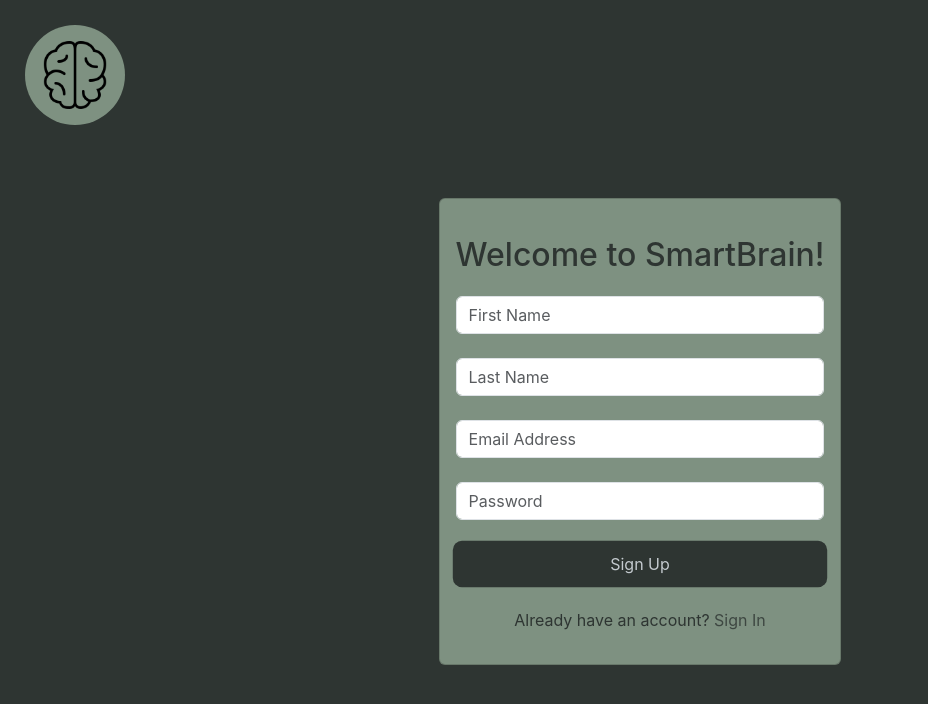
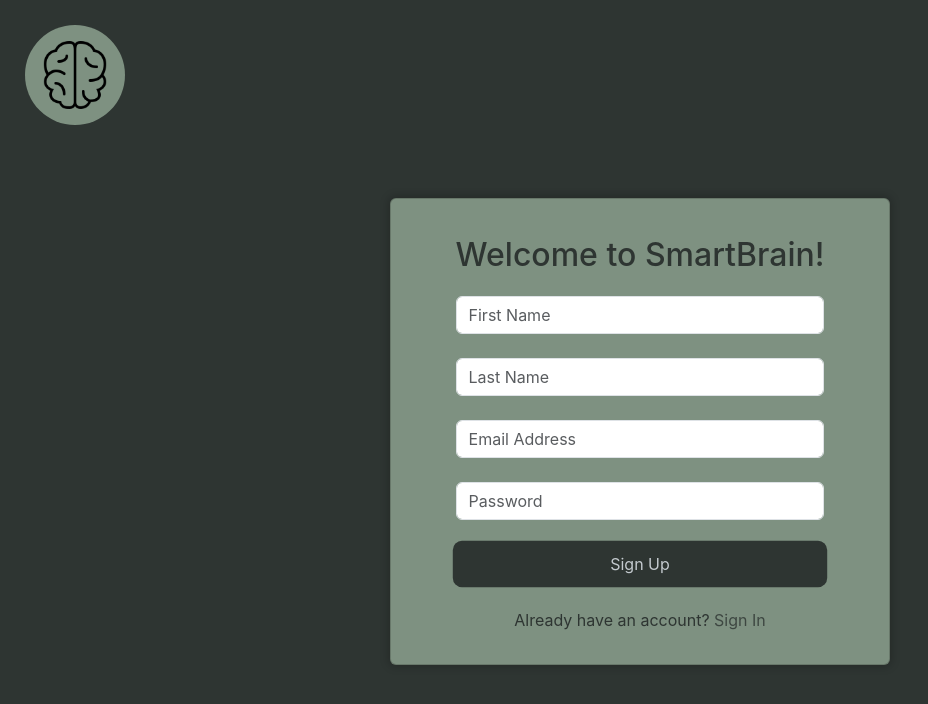
Before and after one commit to liamhackett/smartbrain, a React (Create React App) app: page / in a window 1280 px wide. Both pictures are taken after a click on the element "Sign Up". Shown: the top 704 px of the page, without its empty margins (0-928 px from the left). Built offline with nearby package versions, Linux system fonts and the light colour scheme.

Commit message:
Fixed styling

```diff
--- a/src/components/Register/Register.css
+++ b/src/components/Register/Register.css
@@ -1,7 +1,13 @@
 .sign-up-body{
     background-color: #7E9181;
     color: #2E3532;
+    max-width: 500px;
 }
+.container{
+    display: flex;
+    align-items: center;
+    justify-content: center;
+  }
 .sign-up-text {
     color: #2E3532;
 }
--- a/src/components/Register/Register.js
+++ b/src/components/Register/Register.js
@@ -4,8 +4,8 @@ import "./Register.css";
 
 const Register = ({ onRouteChange }) => {
   return (
-    <Container className="my-5 container">
-      <Card className="sign-up-body">
+    <Container className="my-5">
+      <Card className="sign-up-body container shadow-2">
         <Row className="g-0 d-flex align-items-center">
           <Card.Body>
             <h1>Welcome to SmartBrain!</h1>
--- a/src/components/Signin/Signin.js
+++ b/src/components/Signin/Signin.js
@@ -4,8 +4,8 @@ import "./Signin.css";
 
 const Signin = ({ onRouteChange }) => {
   return (
-    <Container className="my-5 container">
-      <Card className="sign-in-body">
+    <Container className="my-5">
+      <Card className="sign-in-body container shadow-2">
         <Row className="g-0 d-flex align-items-center">
           <Card.Body>
             <h1>Welcome to SmartBrain!</h1>
```
Also changed, not shown: 1 other file (tests, documents, lock files or other folders).
